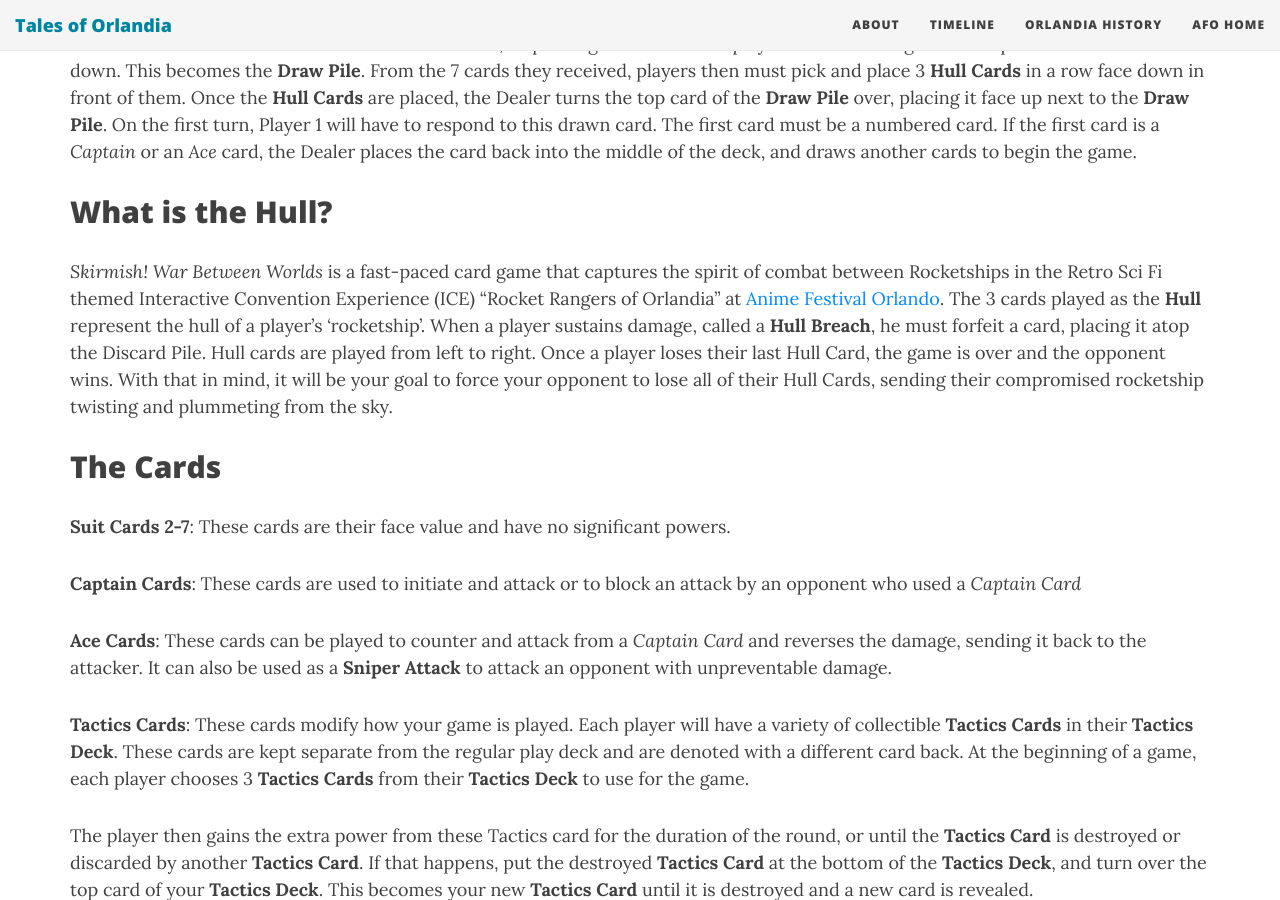
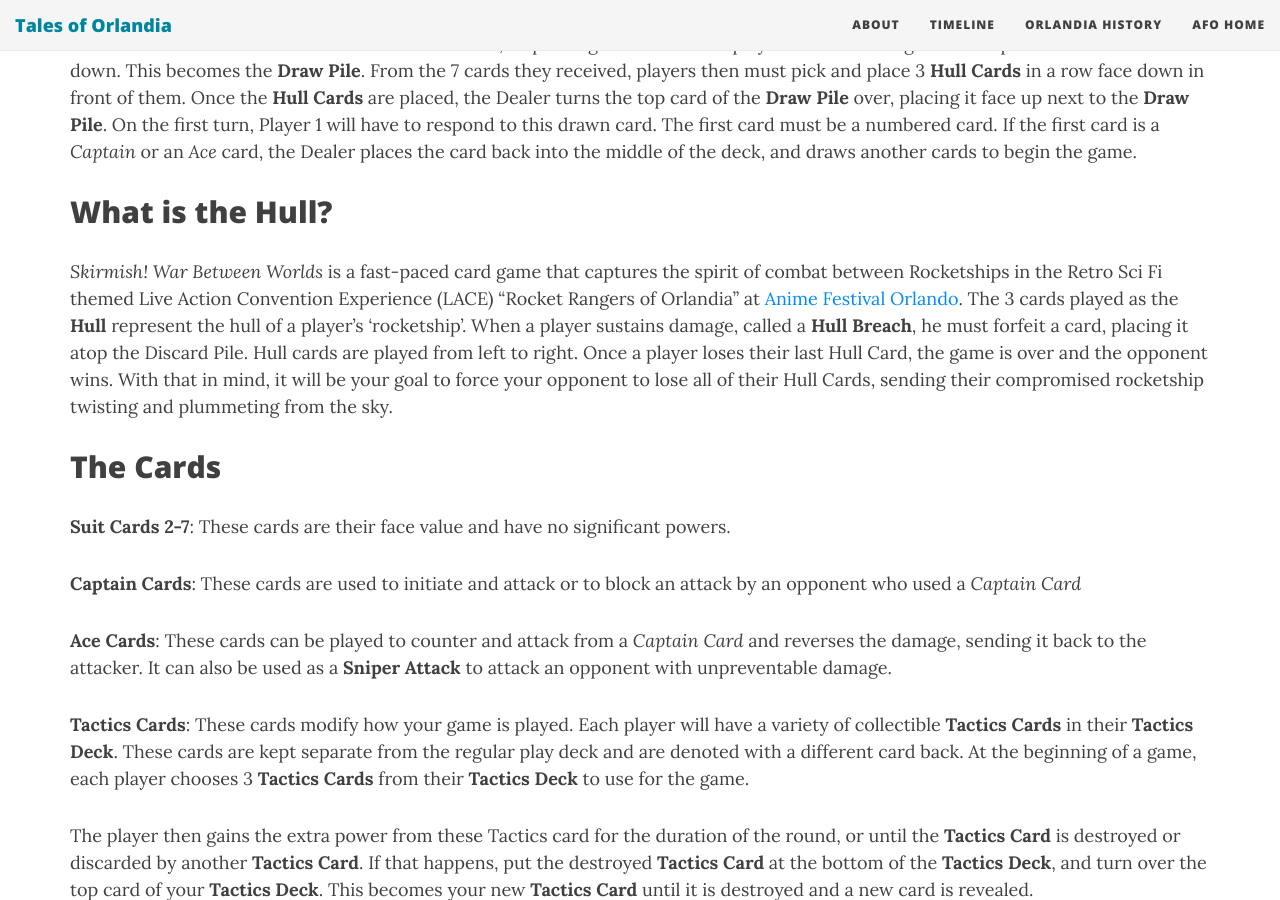
Before and after one commit to iamdavidfrancis/talesoforlandia, a Jekyll site: the page built from history/rocket/skirmish-rules.md, in a window 1280 px wide and 900 px high, scrolled down 537 px. Built offline with Jekyll 4.4.1, drawn with Linux system fonts in a browser that asks for light colours; nearby versions of some CDN libraries.

Commit message:
Replace ICE with LACE

```diff
--- a/history/rocket/skirmish-rules.md
+++ b/history/rocket/skirmish-rules.md
@@ -11,7 +11,7 @@ Shuffle well and deal cards in an alternative fashion, dispensing 7 cards to eac
 
 ## What is the Hull?
 
-_Skirmish! War Between Worlds_ is a fast-paced card game that captures the spirit of combat between Rocketships in the Retro Sci Fi themed Interactive Convention Experience (ICE) “Rocket Rangers of Orlandia” at [Anime Festival Orlando](https://animefestivalorlando.com). The 3 cards played as the **Hull** represent the hull of a player’s ‘rocketship’. When a player sustains damage, called a **Hull Breach**, he must forfeit a card, placing it atop the Discard Pile. Hull cards are played from left to right. Once a player loses their last Hull Card, the game is over and the opponent wins. With that in mind, it will be your goal to force your opponent to lose all of their Hull Cards, sending their compromised rocketship twisting and plummeting from the sky.
+_Skirmish! War Between Worlds_ is a fast-paced card game that captures the spirit of combat between Rocketships in the Retro Sci Fi themed Live Action Convention Experience (LACE) “Rocket Rangers of Orlandia” at [Anime Festival Orlando](https://animefestivalorlando.com). The 3 cards played as the **Hull** represent the hull of a player’s ‘rocketship’. When a player sustains damage, called a **Hull Breach**, he must forfeit a card, placing it atop the Discard Pile. Hull cards are played from left to right. Once a player loses their last Hull Card, the game is over and the opponent wins. With that in mind, it will be your goal to force your opponent to lose all of their Hull Cards, sending their compromised rocketship twisting and plummeting from the sky.
 
 ## The Cards
 
```
Also changed, not shown: history/swords-3.md (+11 -12 lines).
